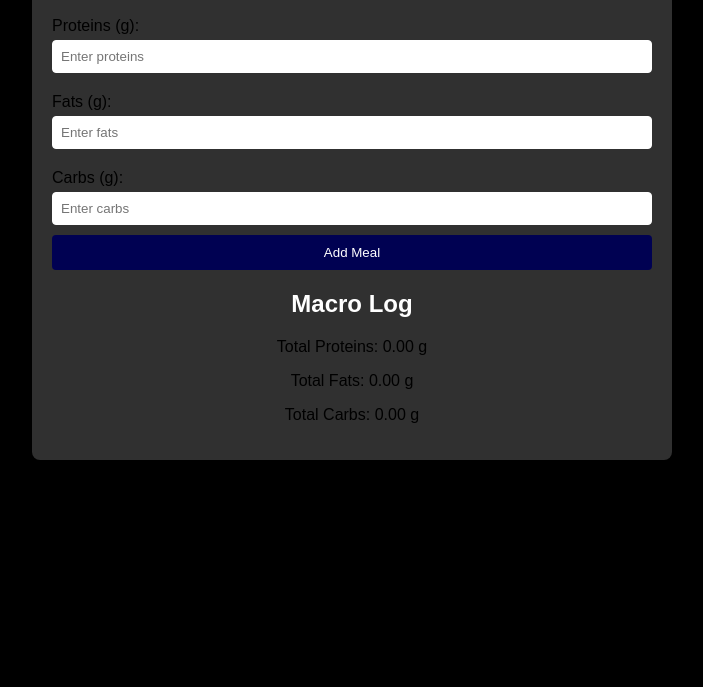
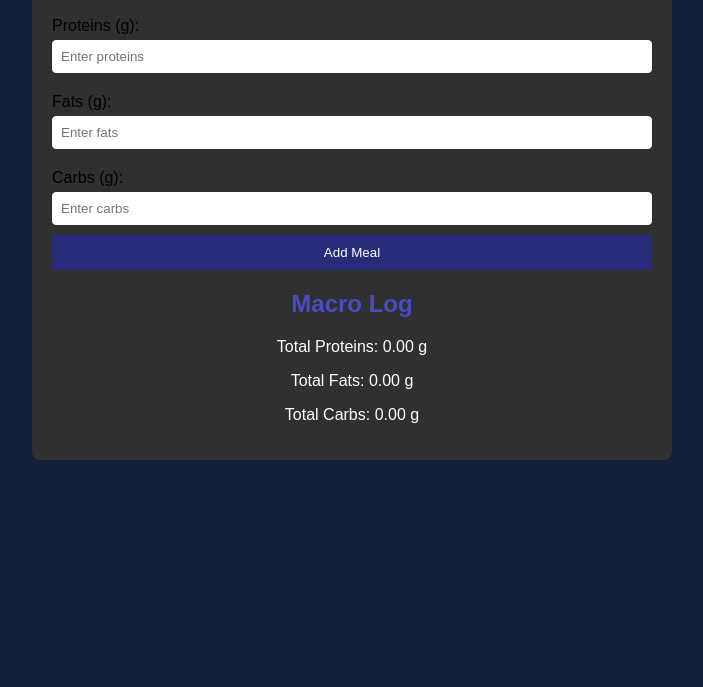
Before and after one commit to Jasn57/macro-tracker, a plain HTML site: page index.html in a window 1280 px wide. Shown: the part 113-800 px from the top of the page, without its empty margins (288-991 px from the left). Drawn offline with Linux system fonts and the light colour scheme.

Commit message:
Update styles.css

```diff
--- a/styles.css
+++ b/styles.css
@@ -2,7 +2,7 @@ body {
     font-family: Arial, sans-serif;
     margin: 0;
     padding: 0;
-    background-color: #000000;
+    background-color: #14203b;
 }
 
 .container {
@@ -15,7 +15,7 @@ body {
 }
 
 h1, h2 {
-    color: white;
+    color: #494bc4;
     text-align: center;
 }
 
@@ -38,7 +38,7 @@ input[type="text"], input[type="number"] {
 
 button {
     padding: 10px;
-    background-color: #000152;
+    background-color: #292a79;
     color: white;
     border: none;
     border-radius: 4px;
@@ -46,7 +46,7 @@ button {
 }
 
 button:hover {
-    background-color: #000266;
+    background-color: #2f3085;
 }
 
 #macroLog {
@@ -66,4 +66,5 @@ button:hover {
 #totals {
     margin-top: 20px;
     text-align: center;
+    color: white;
 }
```
